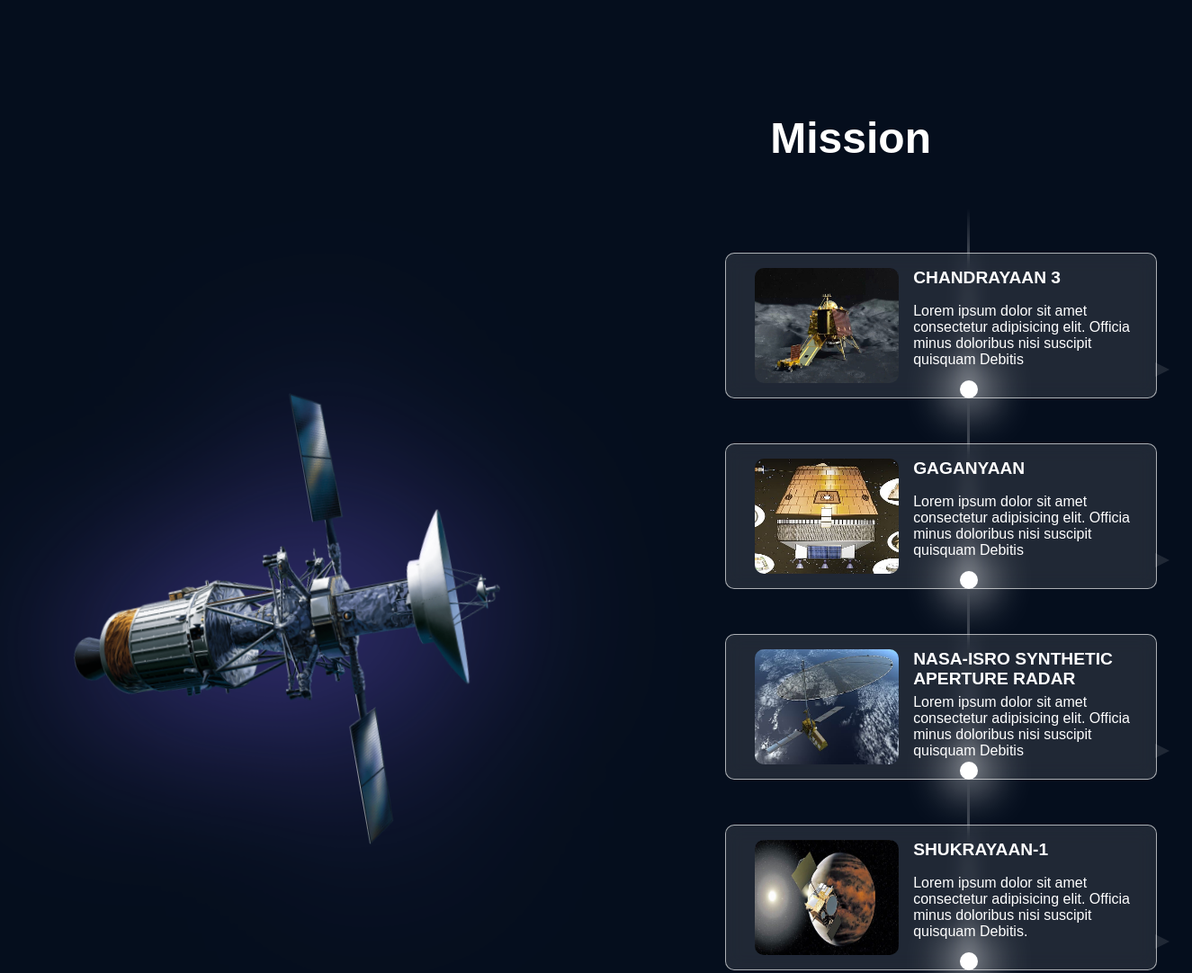
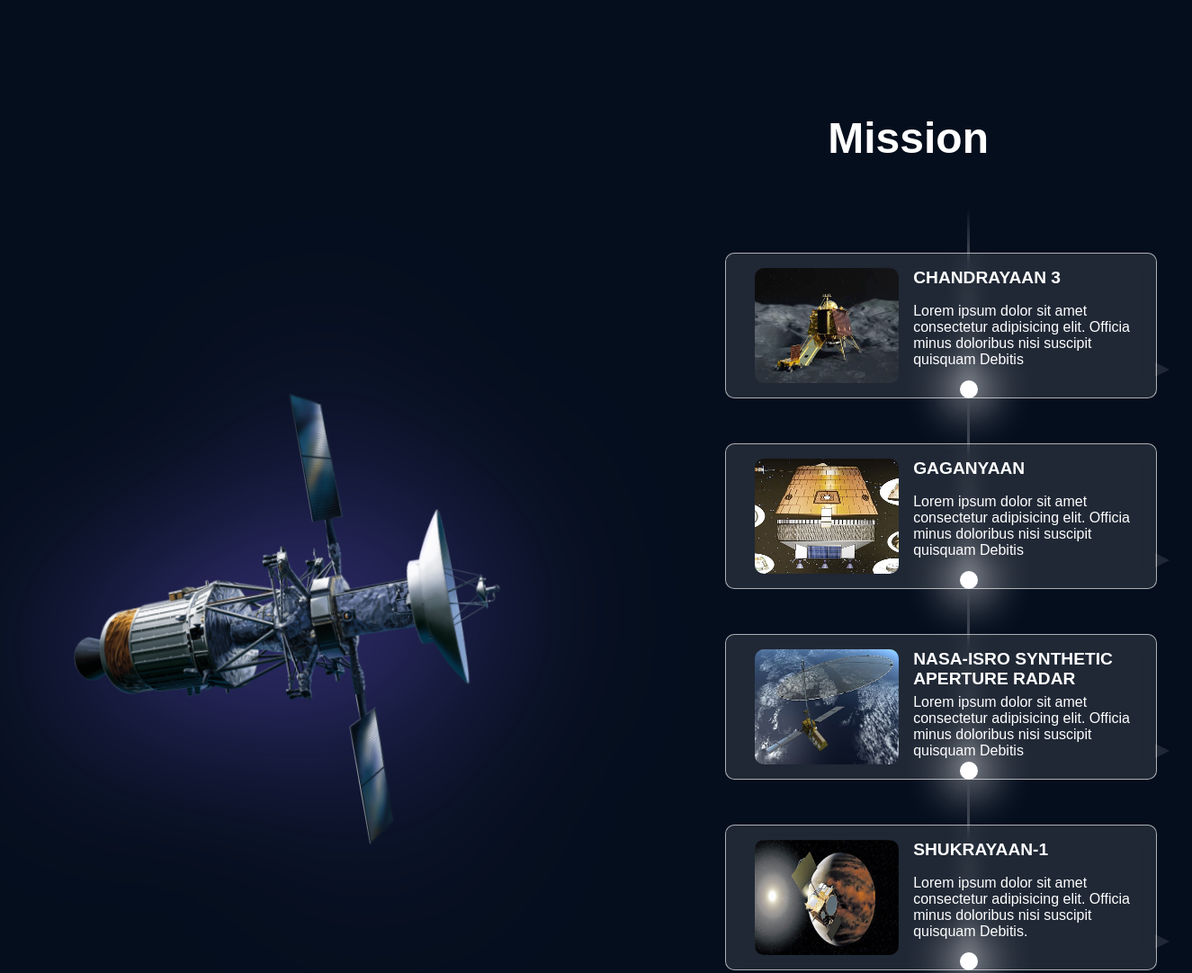
Before and after one commit to soham-shinde/pccoe-website, a plain HTML site: page index.html in a window 1280 px wide. Shown: the part 1440-2522 px from the top of the page at 90% size, 1325 px wide, since content can reach past the window. Drawn offline with Linux system fonts and the light colour scheme.

Commit message:
Update style.css

```diff
--- a/style.css
+++ b/style.css
@@ -137,7 +137,7 @@ body {
 .timeline-container {
     width: 90%;
     max-width: 1200px;
-    margin:0 auto 0 4rem;
+    margin:0 auto 0 8rem;
     text-align: center;
     font-size: 2rem;
     color: hwb(0 100% 0%);
```
